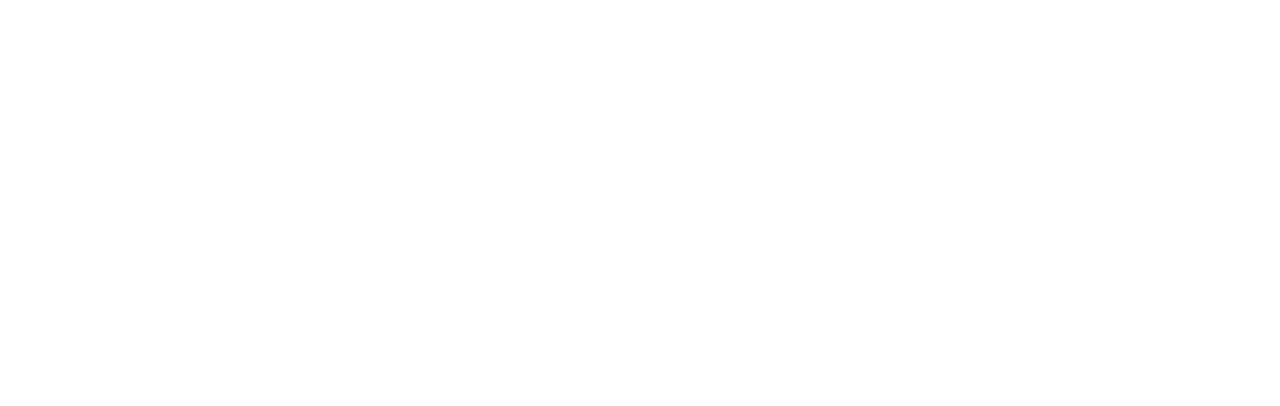
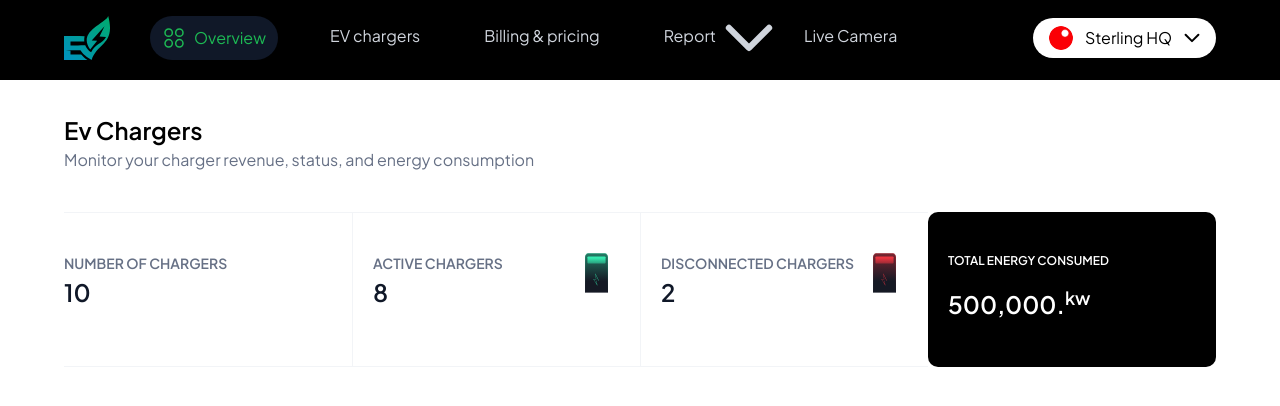
Before and after one commit to Thophylarh/ev-charger, a React (Create React App) app: page /station/evChargers in a window 1280 px wide. Before the commit this address had no page. Shown: the top 406 px of the page. Built offline with nearby package versions, Linux system fonts and the light colour scheme; sample sign-in values are in the browser's storage.

Commit message:
ev Chargers page

```diff
--- a/src/App.js
+++ b/src/App.js
@@ -25,6 +25,7 @@ import "react-toastify/dist/ReactToastify.css";
 import CompanyLayout from "./layouts/Station/StationLayout";
 import Dashboardd from "./pages/Branch/Dashboard/dashboardd";
 import StationLayout from "./layouts/Station/StationLayout";
+import EvChargers from "./pages/Branch/EvChargers/evchargers";
 
 function App() {
 	return (
@@ -56,6 +57,7 @@ function App() {
 
 					<Route path="/station" element={<StationLayout />}>
 						<Route element={<Dashboardd />} path="" />
+						<Route path="evChargers" element={<EvChargers />} />
 					</Route>
 
 					{/* <Route path="/station" element={<LayoutsWithNavbar />}>
--- /dev/null
+++ b/src/pages/Branch/EvChargers/evchargers.jsx
@@ -0,0 +1,65 @@
+import React from "react";
+import ActiveCharger from "../../../assets/svg/activeCharger.svg";
+import DisconnectedCharger from "../../../assets/svg/disconnectedCharger.svg";
+import "./style.css";
+
+export default function EvChargers() {
+  return (
+    <section>
+      <section className={`mb-[var(--marginBtwSection)]`}>
+        <h4>Ev Chargers</h4>
+        <p className="subHeader">
+          Monitor your charger revenue, status, and energy consumption
+        </p>
+      </section>
+
+      <section className={`mb-[var(--marginBtwSection)]`}>
+        <div className="grid grid-cols-4">
+          <div className="revenueBlock">
+            <p>NUMBER OF CHARGERS</p>
+
+            <h5>10</h5>
+          </div>
+
+          <div className="revenueBlock">
+            <div className="flex justify-between ">
+              <div>
+                <p>ACTIVE CHARGERS</p>
+
+                <h5>8</h5>
+              </div>
+
+              <div>
+                {" "}
+                <img src={ActiveCharger} alt="Active chargers" />
+              </div>
+            </div>
+          </div>
+
+            <div className="revenueBlock">
+          <div className="flex justify-between ">
+            <div className="">
+              <p>DISCONNECTED CHARGERS</p>
+
+              <h5>2</h5>
+            </div>
+
+            <div>
+              <img src={DisconnectedCharger} alt="Disconnected Chargers" />
+            </div>
+
+          </div>
+          </div>
+
+          <div className="totalRevenueBlock">
+            <h3>TOTAL ENERGY CONSUMED</h3>
+
+            <h5>
+              500,000.<sup>kw</sup>{" "}
+            </h5>
+          </div>
+        </div>
+      </section>
+    </section>
+  );
+}
--- /dev/null
+++ b/src/pages/Branch/EvChargers/style.css
@@ -0,0 +1,40 @@
+.revenueBlock {
+	border-top: 1px solid #f2f4f7;
+	border-bottom: 1px solid #f2f4f7;
+	padding: 2.5rem 0;
+}
+
+.revenueBlock:not(:first-child) {
+	border-left: 1px solid #f2f4f7;
+
+	padding-left: 20px;
+    padding-right: 32px;
+}
+
+.revenueBlock h3,
+.revenueBlock h5 {
+	margin-bottom: 1rem;
+}
+
+.revenueBlock p {
+	color: var(--grey500);
+	font-size: 0.875rem;
+	font-weight: 600;
+}
+
+.totalRevenueBlock {
+	background: black;
+	padding-top: 2.5rem;
+    padding-left: 1.25rem;
+	border-radius: 10px;
+}
+
+.totalRevenueBlock h3, .totalRevenueBlock h5{
+	color: white !important;
+      margin-bottom: 1rem;
+}
+
+.totalRevenueBlock p{
+      color: #FCFCFD;
+      font-size: 0.875rem;
+}
```
Also changed, not shown: src/assets/svg/activeCharger.svg (added), src/assets/svg/disconnectedCharger.svg (added).
